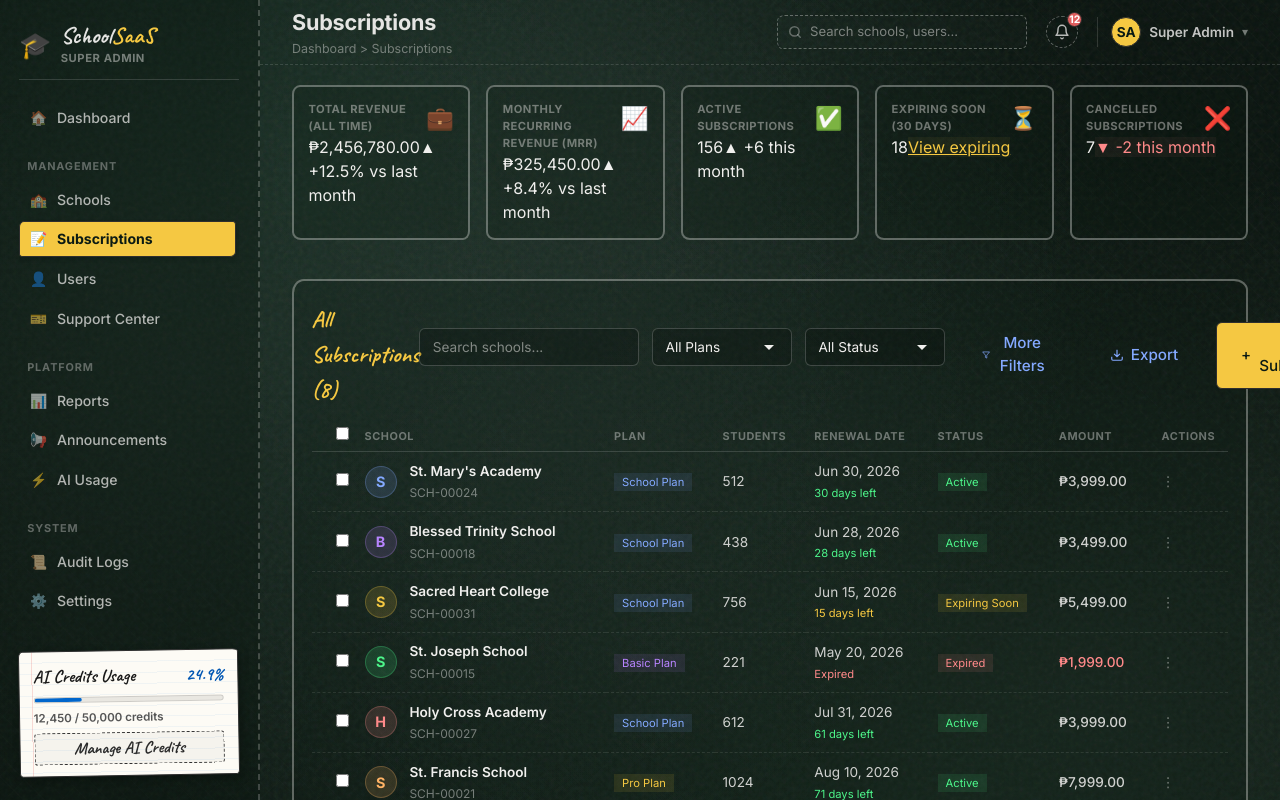
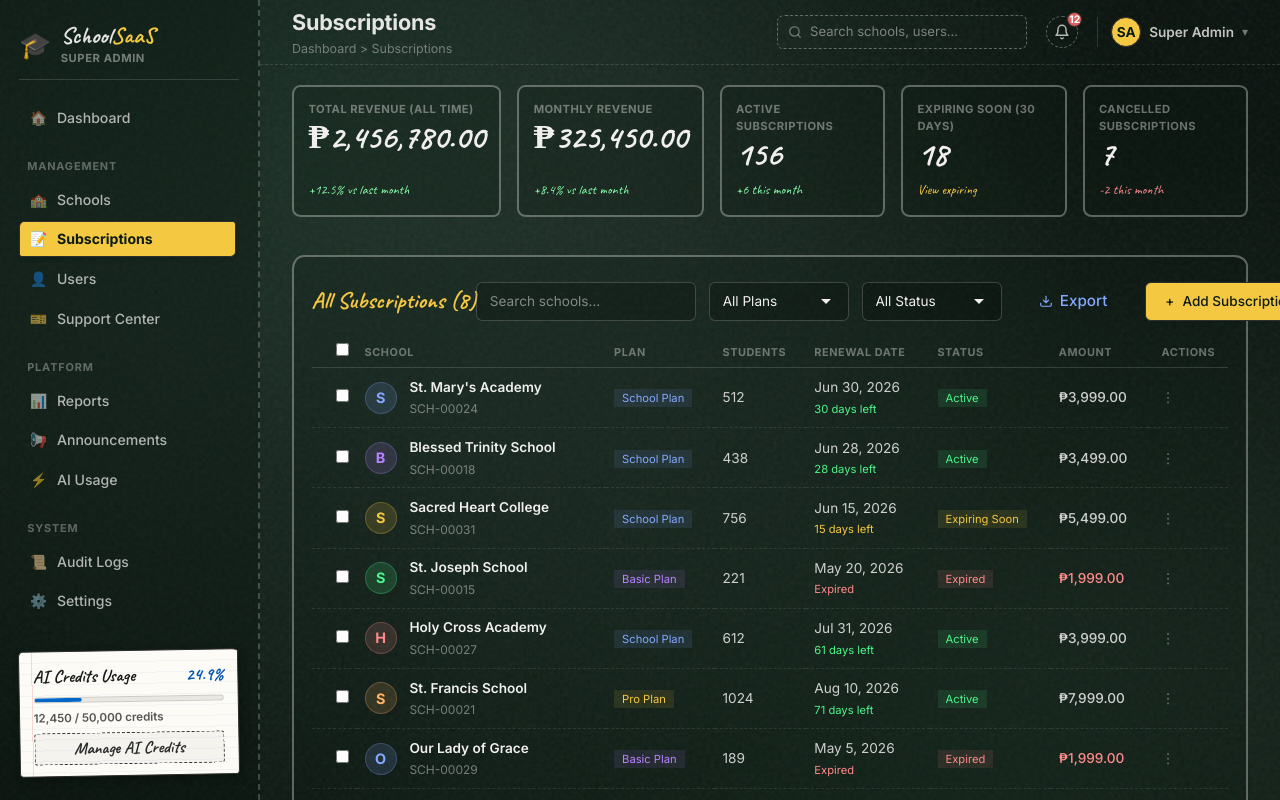
Before and after one commit to janreyHablaMina/School-Management-Sass, a Next.js app in the folder web/: page /admin in a window 1280 px wide. Both pictures are taken after a click on the button "View All Subscriptions →". Shown: the top 800 px of the page. Built offline with nearby package versions, Linux system fonts and the light colour scheme; a web font is replaced by a local one.

Commit message:
style: apply dashboard metric card design to subscriptions and fix toolbar alignment

```diff
--- a/web/src/app/admin/admin.module.css
+++ b/web/src/app/admin/admin.module.css
@@ -625,6 +625,8 @@
   background: rgba(10, 25, 17, 0.2);
   position: relative;
   transition: all 0.2s ease;
+  display: flex;
+  flex-direction: column;
 }
 
 .metricCard:hover {
@@ -658,12 +660,58 @@
   font-weight: 700;
   margin-top: 0.2rem;
   line-height: 1;
+  color: #f0efed;
+}
+
+/* Small Metric Cards */
+.metricCardSm {
+  border: 2px solid rgba(240, 239, 237, 0.35);
+  border-radius: 8px 10px 7px 9px / 9px 7px 9px 8px;
+  padding: 0.6rem 0.8rem;
+  background: rgba(10, 25, 17, 0.2);
+  position: relative;
+  transition: all 0.2s ease;
+  display: flex;
+  flex-direction: column;
+}
+
+.metricCardSm:hover {
+  transform: translateY(-1px);
+  border-color: rgba(240, 239, 237, 0.55);
+  background: rgba(10, 25, 17, 0.3);
+}
+
+.metricLabelSm {
+  font-size: 0.6rem;
+  color: rgba(240, 239, 237, 0.42);
+  font-weight: 700;
+  text-transform: uppercase;
+  letter-spacing: 0.02em;
+  line-height: 1.2;
+}
+
+.metricValueSm {
+  font-family: 'Caveat', cursive;
+  font-size: 1.4rem;
+  font-weight: 700;
+  margin-top: 0.2rem;
+  line-height: 1;
+  color: #f0efed;
+}
+
+.metricValContainerSm {
+  display: flex;
+  flex-direction: column;
+  gap: 0.2rem;
+  margin-top: auto;
+  padding-top: 0.4rem;
 }
 
 .metricGrowth {
   font-family: 'Caveat', cursive;
   font-size: 0.85rem;
-  margin-top: 0.2rem;
+  margin-top: auto;
+  padding-top: 0.5rem;
 }
 
 .growthGreen {
@@ -672,6 +720,10 @@
 
 .growthYellow {
   color: #f5c842;
+}
+
+.growthRed {
+  color: #ff8a8a;
 }
 
 /* ---------- Row 2: Charts Row ---------- */
--- a/web/src/components/Subscriptions/SubscriptionsView.tsx
+++ b/web/src/components/Subscriptions/SubscriptionsView.tsx
@@ -38,23 +38,16 @@ export const SubscriptionsView = ({ onSelectSchool, onAddSubscription }: { onSel
       {/* Subscriptions Stats Grid */}
       <section className={styles.schoolsStatsGrid}>
         {[
-          { label: 'Total Revenue (All Time)', icon: '💼', value: '₱2,456,780.00', badge: '▲ +12.5% vs last month', badgeClass: styles.trendUp },
-          { label: 'Monthly Recurring Revenue (MRR)', icon: '📈', value: '₱325,450.00', badge: '▲ +8.4% vs last month', badgeClass: styles.trendUp },
-          { label: 'Active Subscriptions', icon: '✅', value: '156', badge: '▲ +6 this month', badgeClass: styles.trendUp },
-          { label: 'Expiring Soon (30 Days)', icon: '⏳', value: '18', badge: 'View expiring', badgeClass: styles.trendFlat, customBadgeStyle: { color: '#f5c842', borderColor: 'rgba(245,200,66,0.3)', background: 'rgba(245,200,66,0.05)', cursor: 'pointer', textDecoration: 'underline' } },
-          { label: 'Cancelled Subscriptions', icon: '❌', value: '7', badge: '▼ -2 this month', badgeClass: styles.trendDown, customBadgeStyle: { color: '#ff8a8a', borderColor: 'rgba(255,138,138,0.3)', background: 'rgba(255,138,138,0.05)' } },
+          { label: 'Total Revenue (All Time)', value: '₱2,456,780.00', growth: '+12.5% vs last month', growthClass: styles.growthGreen },
+          { label: 'Monthly Revenue', value: '₱325,450.00', growth: '+8.4% vs last month', growthClass: styles.growthGreen },
+          { label: 'Active Subscriptions', value: '156', growth: '+6 this month', growthClass: styles.growthGreen },
+          { label: 'Expiring Soon (30 Days)', value: '18', growth: 'View expiring', growthClass: styles.growthYellow },
+          { label: 'Cancelled Subscriptions', value: '7', growth: '-2 this month', growthClass: styles.growthRed },
         ].map((stat) => (
           <div key={stat.label} className={styles.metricCard}>
-            <div className={styles.metricHeader}>
-              <span className={styles.metricLabel}>{stat.label}</span>
-              <span className={styles.metricIcon} style={{ fontSize: '1.4rem' }}>{stat.icon}</span>
-            </div>
-            <div className={styles.metricValContainer}>
-              <span className={styles.metricVal}>{stat.value}</span>
-              <span className={`${styles.trendBadge} ${stat.badgeClass}`} style={stat.customBadgeStyle}>
-                {stat.badge}
-              </span>
-            </div>
+            <div className={styles.metricLabel}>{stat.label}</div>
+            <div className={styles.metricValue}>{stat.value}</div>
+            <div className={`${styles.metricGrowth} ${stat.growthClass}`}>{stat.growth}</div>
           </div>
         ))}
       </section>
@@ -64,7 +57,7 @@ export const SubscriptionsView = ({ onSelectSchool, onAddSubscription }: { onSel
         {/* Toolbar */}
         <div className={styles.schoolsToolbar}>
           <div className={styles.toolbarLeft}>
-            <h3 className={styles.tableTitle} style={{ fontSize: '1.45rem' }}>All Subscriptions ({filteredSubscriptions.length})</h3>
+            <h3 className={styles.tableTitle} style={{ fontSize: '1.45rem', whiteSpace: 'nowrap' }}>All Subscriptions ({filteredSubscriptions.length})</h3>
           </div>
           <div className={styles.toolbarRight}>
             {selectedSubscriptions.length > 0 ? (
@@ -105,6 +98,7 @@ export const SubscriptionsView = ({ onSelectSchool, onAddSubscription }: { onSel
                   value={searchQuery}
                   onChange={(e) => setSearchQuery(e.target.value)}
                   style={{ minWidth: '220px' }}
+                  className={styles.noMargin}
                 />
                 <Select
                   value={selectedPlan}
@@ -116,6 +110,7 @@ export const SubscriptionsView = ({ onSelectSchool, onAddSubscription }: { onSel
                     { label: 'Pro Plan', value: 'pro plan' }
                   ]}
                   style={{ minWidth: '140px' }}
+                  className={styles.noMargin}
                 />
                 <Select
                   value={selectedStatus}
@@ -127,14 +122,9 @@ export const SubscriptionsView = ({ onSelectSchool, onAddSubscription }: { onSel
                     { label: 'Expired', value: 'expired' }
                   ]}
                   style={{ minWidth: '140px' }}
+                  className={styles.noMargin}
                 />
 
-                <Button variant="ghost" style={{ display: 'flex', alignItems: 'center', gap: '0.4rem' }}>
-                  <svg width="14" height="14" viewBox="0 0 24 24" fill="none" stroke="currentColor" strokeWidth="2">
-                    <path d="M22 3H2l8 9.46V19l4 2v-8.54L22 3z" />
-                  </svg>
-                  More Filters
-                </Button>
                 <Button variant="ghost" style={{ display: 'flex', alignItems: 'center', gap: '0.4rem' }}>
                   <svg width="14" height="14" viewBox="0 0 24 24" fill="none" stroke="currentColor" strokeWidth="2">
                     <path d="M21 15v4a2 2 0 0 1-2 2H5a2 2 0 0 1-2-2v-4M7 10l5 5 5-5M12 15V3" />
@@ -144,7 +134,11 @@ export const SubscriptionsView = ({ onSelectSchool, onAddSubscription }: { onSel
               </>
             )}
 
-            <Button variant="primary" onClick={() => onAddSubscription && onAddSubscription()}>
+            <Button
+              variant="primary"
+              onClick={() => onAddSubscription && onAddSubscription()}
+              style={{ padding: '0.5rem 1.2rem', fontSize: '0.85rem', whiteSpace: 'nowrap' }}
+            >
               <span>+</span> Add Subscription
             </Button>
           </div>
```
